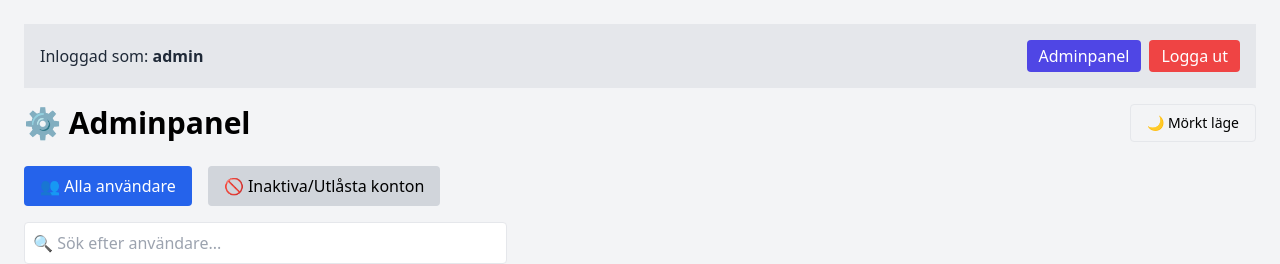
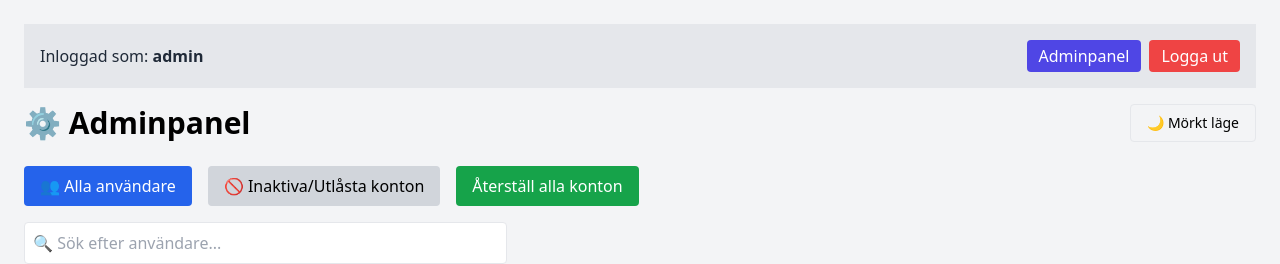
Before and after one commit to Ahmedalmasrii/KanbanApp, a React (Create React App) app in the folder frontend/: page /admin in a window 1280 px wide. Shown: the top 264 px of the page. Built offline with nearby package versions, Linux system fonts and the light colour scheme; no server answers; sample sign-in values are in the browser's storage.

Commit message:
lagt till funktion att återaktivera inaktiva konton samtidigt

```diff
--- a/frontend/src/pages/AdminPanel.js
+++ b/frontend/src/pages/AdminPanel.js
@@ -94,12 +94,20 @@ const AdminPanel = () => {
     }
   };
 
+  const reactivateAll = async () => {
+    if (window.confirm('Återställ alla inaktiva eller låsta konton?')) {
+      try {
+        await axios.put('/users/reactivate-all');
+        refreshData();
+        alert('Alla konton har återställts.');
+      } catch {
+        alert('Kunde inte återställa konton.');
+      }
+    }
+  };
+
   const refreshData = () => {
-    if (view === 'locked') {
-      fetchLockedUsers();
-    } else {
-      fetchUsers();
-    }
+    view === 'locked' ? fetchLockedUsers() : fetchUsers();
   };
 
   useEffect(() => {
@@ -107,7 +115,6 @@ const AdminPanel = () => {
       refreshData();
     }
   }, [view]);
-
   const filteredUsers = users.filter(
     (u) =>
       u.username.toLowerCase().includes(search.toLowerCase()) ||
@@ -156,6 +163,21 @@ const AdminPanel = () => {
           >
             🚫 Inaktiva/Utlåsta konton
           </button>
+          <button
+    onClick={async () => {
+      if (window.confirm('Återställ alla inaktiva eller låsta konton?')) {
+        try {
+          await axios.put('/users/reactivate-all');
+          refreshData(); // Uppdatera listan
+        } catch (err) {
+          alert('Kunde inte återställa konton');
+        }
+      }
+    }}
+    className="bg-green-600 text-white px-4 py-2 rounded hover:bg-green-700"
+  >
+     Återställ alla konton
+  </button>
         </div>
 
         <div className="grid md:grid-cols-5 gap-4 mb-6">
```
